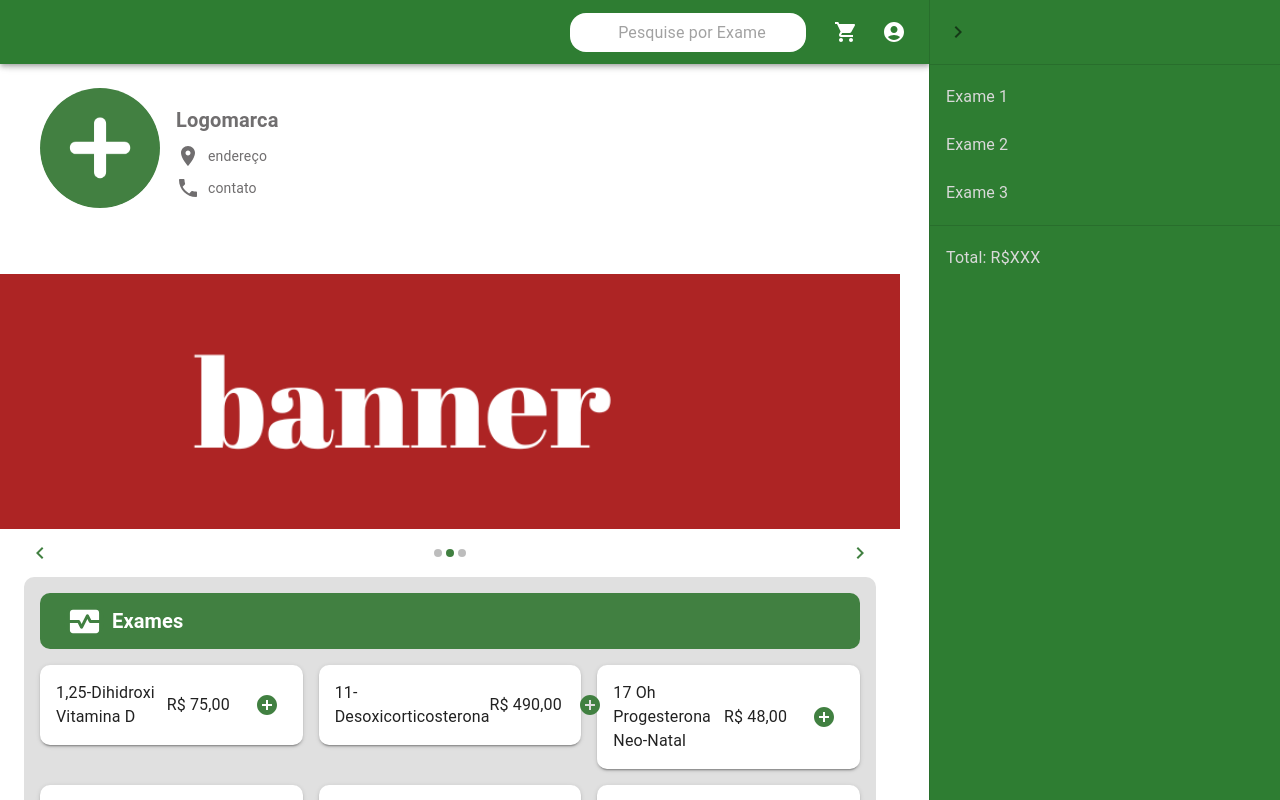
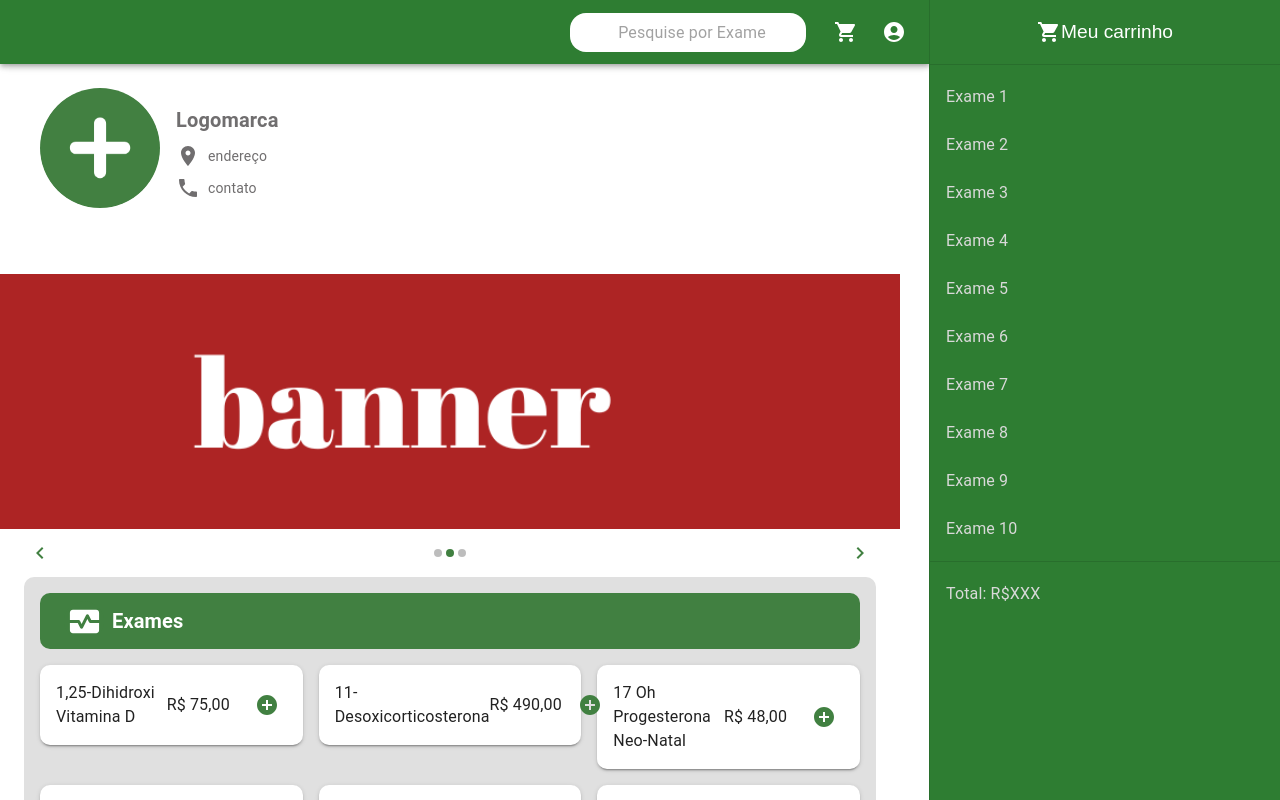
Before and after one commit to AntonioEpichin/orcalab, a Next.js app: page / in a window 1280 px wide. Both pictures are taken after a click on the button 1196 px from the left and 32 px from the top of the page. Shown: the top 800 px of the page. Built offline with nearby package versions, Linux system fonts and the light colour scheme.

Commit message:
ajustes de layout no Cart component

```diff
--- a/src/components/Cart.jsx
+++ b/src/components/Cart.jsx
@@ -6,8 +6,7 @@ import ListItem from '@mui/material/ListItem';
 import ListItemText from '@mui/material/ListItemText';
 import Box from '@mui/material/Box';
 import IconButton from '@mui/material/IconButton';
-import ChevronLeftIcon from '@mui/icons-material/ChevronLeft';
-import ChevronRightIcon from '@mui/icons-material/ChevronRight';
+import ShoppingCartIcon from '@mui/icons-material/ShoppingCart';
 import { useTheme } from '@mui/material/styles';
 
 const drawerWidth = 350;
@@ -37,11 +36,13 @@ function Cart({ open, onClose }) {
                     alignItems: 'center',
                     padding: theme.spacing(0, 1),
                     ...theme.mixins.toolbar,
-                    justifyContent: 'flex-start',
+                    justifyContent: 'center', // centralizar conteúdo
+                    color: '#FFFFFF', // cor do texto branca
                 }}
             >
-                <IconButton onClick={onClose}>
-                    {theme.direction === 'rtl' ? <ChevronLeftIcon /> : <ChevronRightIcon />}
+                <IconButton sx={{ color: 'inherit', fontSize: '1.2rem' }} >
+                    <ShoppingCartIcon sx={{ fontSize: '1.5rem' }} /> {/* ícone menor */}
+                    Meu carrinho
                 </IconButton>
             </Box>
             <Divider />
@@ -52,8 +53,8 @@ function Cart({ open, onClose }) {
                 sx={{ width: '100%', height: '100%' }}
             >
                 <List>
-                    {['Exame 1', 'Exame 2', 'Exame 3'].map((text, index) => (
-                        <ListItem  key={text}>
+                    {['Exame 1', 'Exame 2', 'Exame 3', 'Exame 4', 'Exame 5', 'Exame 6', 'Exame 7', 'Exame 8', 'Exame 9', 'Exame 10'].map((text, index) => (
+                        <ListItem key={text}>
                             <ListItemText primary={text} />
                         </ListItem>
                     ))}
```
